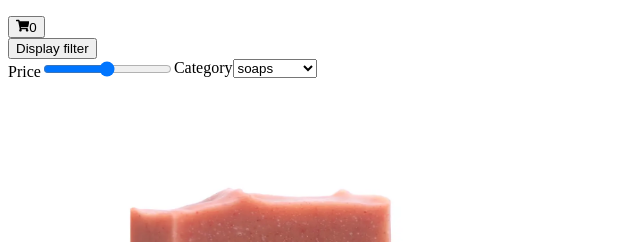
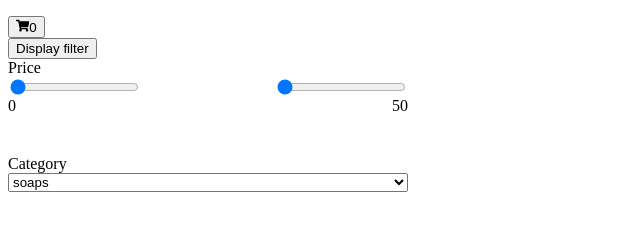
Before and after one commit to bmuday/ecommerce-project, a React (Create React App) app: page /shop in a window 1280 px wide. Both pictures are taken after a click on the button "Display filter". Shown: the part 442-684 px from the top of the page, without its empty margins (0-640 px from the left). Built offline with nearby package versions, Linux system fonts and the light colour scheme.

Commit message:
display filtered products

```diff
--- a/src/App.js
+++ b/src/App.js
@@ -24,7 +24,7 @@ const App = () => {
       name: "SAVON CANNEBERGE & CITRON",
       url: "savon-canneberge-citron",
       source: savon1,
-      price: 0,
+      price: 10,
       description: "",
       category: "soaps",
     },
@@ -32,7 +32,7 @@ const App = () => {
       name: "SAVON CAFÉ & ROMARIN",
       url: "savon-cafe-romarin",
       source: savon2,
-      price: 0,
+      price: 5,
       description: "",
       category: "soaps",
     },
@@ -40,7 +40,7 @@ const App = () => {
       name: "SAVON CHANVRE & THÉ VERT",
       url: "savon-chanvre-the-vert",
       source: savon3,
-      price: 0,
+      price: 7,
       description: "",
       category: "soaps",
     },
@@ -48,7 +48,7 @@ const App = () => {
       name: "SHAMPOING ORTIE & PRÊLE",
       url: "shampoing-ortie-prele",
       source: shampoo1,
-      price: 0,
+      price: 31,
       description: "",
       category: "shampoos",
     },
@@ -56,7 +56,7 @@ const App = () => {
       name: "SHAMPOING CALENDULE",
       url: "shampoing-calendule",
       source: shampoo2,
-      price: 0,
+      price: 15,
       description: "",
       category: "shampoos",
     },
@@ -64,7 +64,7 @@ const App = () => {
       name: "SHAMPOING CHAGA & ARGILE",
       url: "shampoing-chage-argile",
       source: shampoo3,
-      price: 0,
+      price: 49,
       description: "",
       category: "shampoos",
     },
--- a/src/components/Filter.jsx
+++ b/src/components/Filter.jsx
@@ -1,21 +1,52 @@
-const Filter = ({ products }) => {
-  const categories = products.map((product) => product.category);
-  const uniqueCategories = categories.filter(
-    (value, index, self) => self.indexOf(value) === index
-  );
-  console.log("categories", categories);
-  console.log("filteredCategories", uniqueCategories);
+const Filter = ({
+  minRange,
+  maxRange,
+  changeMinRange,
+  changeMaxRange,
+  category,
+  changeCategory,
+  uniqueCategories,
+}) => {
   return (
     <div id="filter">
       {/* Price */}
       <div>
         <label htmlFor="price">Price</label>
-        <input id="price" type="range" min={0} max={100} />
+        <div id="priceFilter">
+          <div id="inputsFilter">
+            <input
+              id="price"
+              type="range"
+              min={0}
+              max={50}
+              value={minRange}
+              onChange={(e) => changeMinRange(parseInt(e.target.value))}
+            />
+            <input
+              id="price"
+              type="range"
+              min={50}
+              max={100}
+              value={maxRange}
+              onChange={(e) => changeMaxRange(parseInt(e.target.value))}
+            />
+          </div>
+          <div id="rangesFilter">
+            <span>{minRange}</span>
+            <span>{maxRange}</span>
+          </div>
+        </div>
       </div>
       {/* Category */}
-      <div>
+      <div id="categoriesFilter">
         <label htmlFor="categories">Category</label>
-        <select id="categories">
+        <select
+          id="categories"
+          onChange={(e) => {
+            changeCategory(e.target.value);
+          }}
+          value={category}
+        >
           {uniqueCategories.map((category, index) => (
             <option key={index} value={category}>
               {category}
--- a/src/pages/Shop.jsx
+++ b/src/pages/Shop.jsx
@@ -1,16 +1,60 @@
+import { useState } from "react";
 import ProductCard from "../components/ProductCard";
 import Filter from "../components/Filter";
 
 const Shop = ({ products, displayedFilter, changeDisplayFilter }) => {
+  const categories = products.map((product) => product.category);
+  const uniqueCategories = categories.filter(
+    (value, index, self) => self.indexOf(value) === index
+  );
+
+  const [minRange, setMinRange] = useState(0);
+  const [maxRange, setMaxRange] = useState(50);
+  const [category, setCategory] = useState(uniqueCategories[0]);
+
+  const changeMinRange = (range) => {
+    setMinRange(range);
+  };
+  const changeMaxRange = (range) => {
+    setMaxRange(range);
+  };
+
+  const changeCategory = (newCategory) => {
+    setCategory(newCategory);
+  };
+
+  const filteredProductsByPrice = products.filter(
+    (product) => product.price >= minRange && product.price <= maxRange
+  );
+  const filteredProductsByCategory = products.filter(
+    (product) => product.category === category
+  );
+
+  // Pour récupérer la liste des produits qui respectent les deux filtres par prix et par catégorie,
+  // il faut que l'on trouve l'intersection entre le tableau filteredProductsByPrice et le tableau filteredProductsByPrice
+
   return (
     <div>
+      {/* Filtre */}
       <button onClick={changeDisplayFilter}>Display filter</button>
       {displayedFilter && (
-        <Filter changeDisplayFilter={changeDisplayFilter} products={products} />
+        <Filter
+          minRange={minRange}
+          maxRange={maxRange}
+          changeMinRange={changeMinRange}
+          changeMaxRange={changeMaxRange}
+          category={category}
+          changeCategory={changeCategory}
+          uniqueCategories={uniqueCategories}
+        />
       )}
-      {products.map((product, index) => (
-        <ProductCard key={index} product={product} />
-      ))}
+
+      {/* Liste des produits */}
+      {filteredProductsByCategory.length > 0
+        ? filteredProductsByCategory.map((product, index) => (
+            <ProductCard key={index} product={product} />
+          ))
+        : "No products"}
     </div>
   );
 };
--- a/src/styles/index.css
+++ b/src/styles/index.css
@@ -10,5 +10,29 @@
 }
 
 #filter {
+  width: 400px;
+}
+
+#priceFilter {
   display: flex;
+  flex-direction: column;
+
 }
+
+#inputsFilter {
+  display: flex;
+  justify-content: space-between;
+
+}
+
+#rangesFilter {
+  display: flex;
+  justify-content: space-between;
+
+}
+
+#categoriesFilter {
+  display: flex;
+  flex-direction: column;
+  margin-top: 40px;
+}
```
